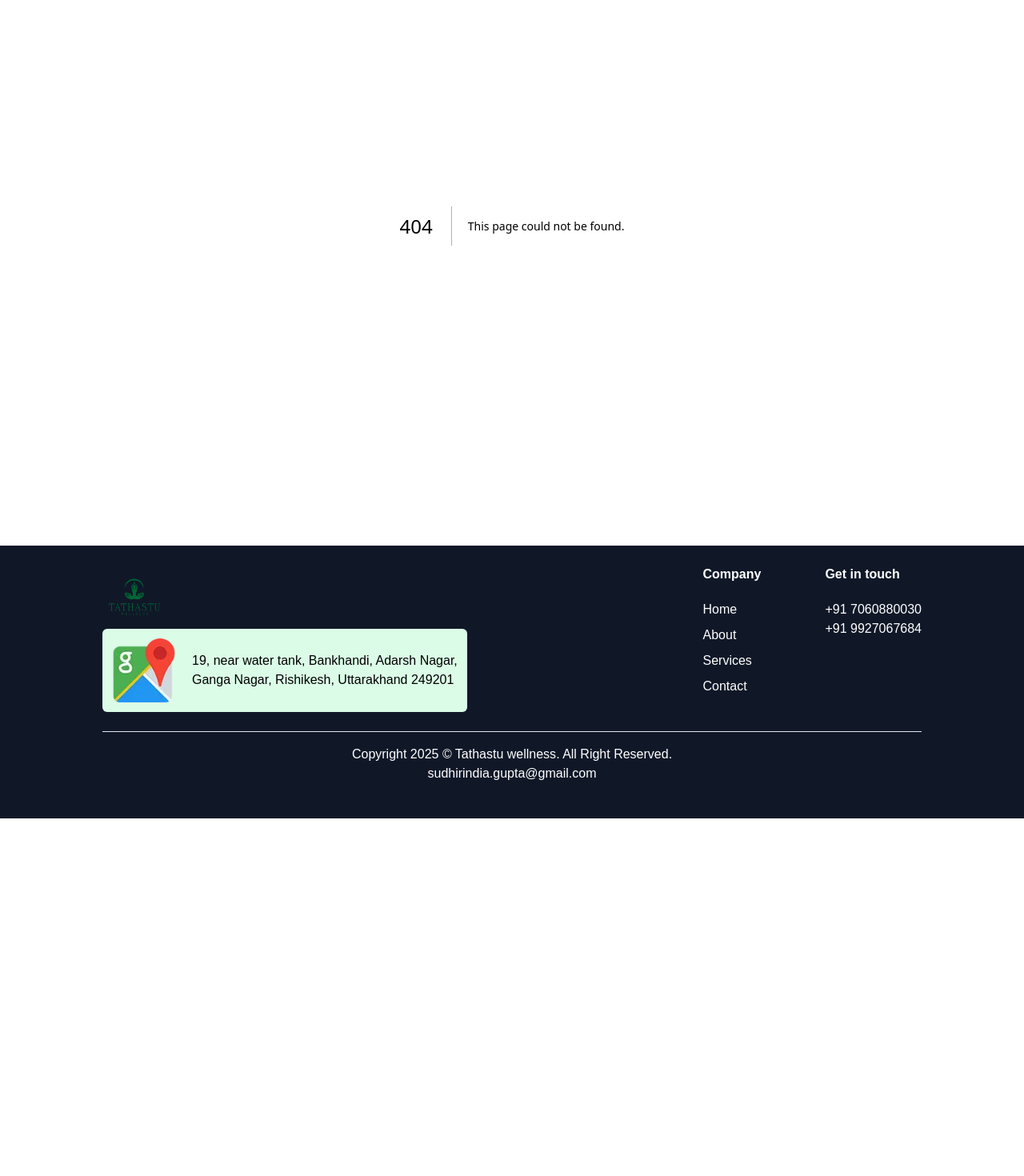
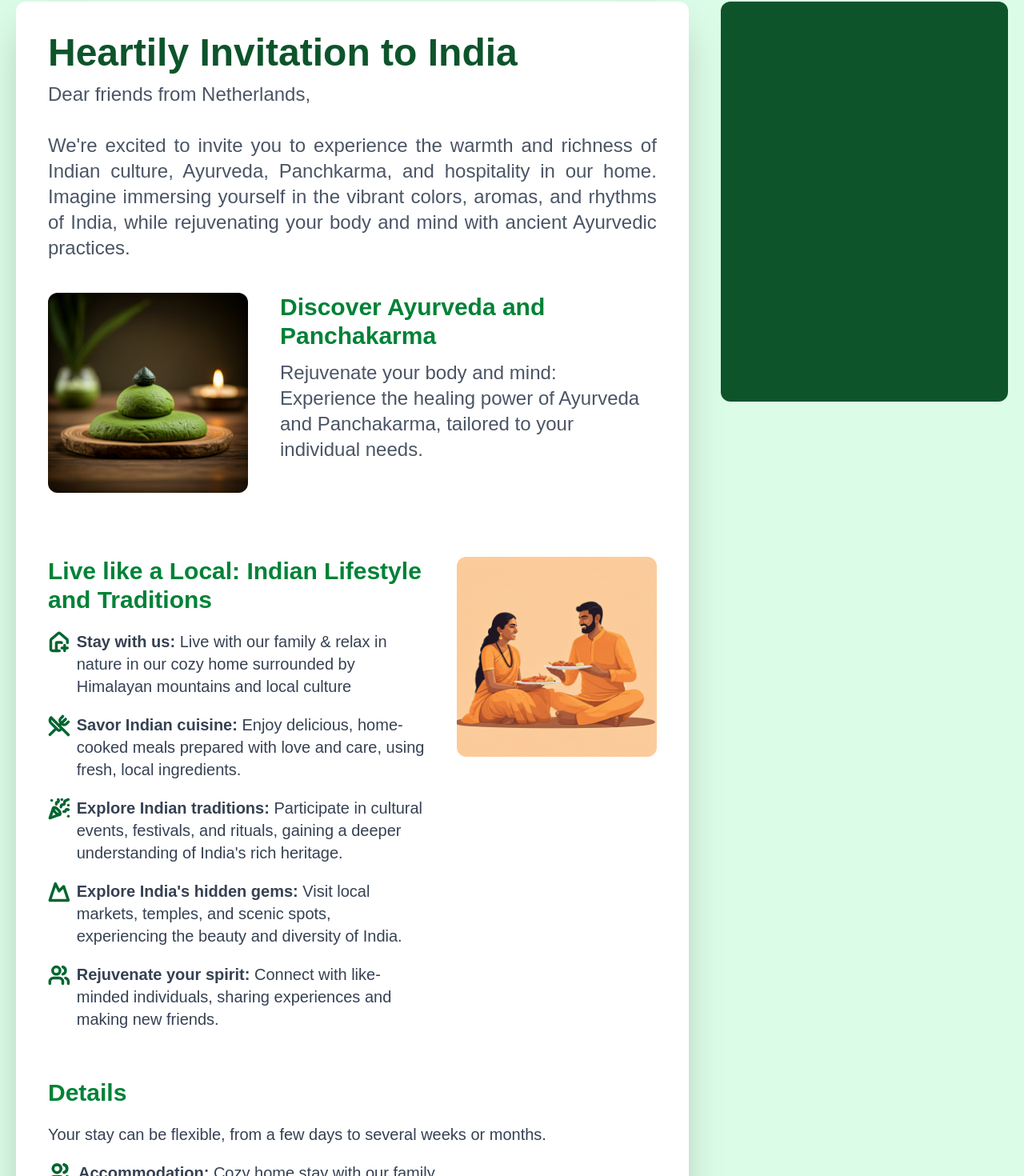
Before and after one commit to Officialabhigaur/tathastuwellness, a Next.js app: page /invitation in a window 1280 px wide. Before the commit this address had no page. Shown: the part 118-1588 px from the top of the page at 80% size. Before the commit the page ends 1141 px from the top, so only its background shows below. Built offline with nearby package versions, Linux system fonts and the light colour scheme.

Commit message:
invitation page added

```diff
--- /dev/null
+++ b/src/app/invitation/page.jsx
@@ -0,0 +1,153 @@
+import {
+  HousePlus,
+  Mountain,
+  PartyPopper,
+  Users,
+  UtensilsCrossed,
+} from "lucide-react";
+import React from "react";
+
+const page = () => {
+  return (
+    <div className="min-h-screen flex gap-10  pt-30 p-5 items-start bg-green-100">
+      <div className="w-[70%] rounded-xl h-full min-h-screen bg-white p-10 shadow-2xl">
+        <h1 className="text-5xl font-bold text-green-900">
+          Heartily Invitation to India
+        </h1>
+        <p className="mt-3 text-2xl text-gray-600">
+          Dear friends from Netherlands,
+        </p>
+        <p className="mt-8 text-2xl text-gray-600 text-justify">
+          We're excited to invite you to experience the warmth and richness of
+          Indian culture, Ayurveda, Panchkarma, and hospitality in our home.
+          Imagine immersing yourself in the vibrant colors, aromas, and rhythms
+          of India, while rejuvenating your body and mind with ancient Ayurvedic
+          practices.
+        </p>
+
+        <div className="flex  gap-10 mt-10">
+          <img src="/panchkarma.png" alt="" className="rounded-xl w-[250px] " />
+          <div>
+            <h2 className="text-3xl font-bold text-green-700">
+              Discover Ayurveda and Panchakarma
+            </h2>
+            <p className="text-2xl text-gray-600 mt-3">
+              Rejuvenate your body and mind: Experience the healing power of
+              Ayurveda and Panchakarma, tailored to your individual needs.
+            </p>
+          </div>
+        </div>
+
+        <div className="flex gap-10 items-start mt-20">
+          <div className="space-y-5">
+            <h2 className="text-3xl text-green-700 font-bold">
+              Live like a Local: Indian Lifestyle and Traditions
+            </h2>
+
+            <div className="flex gap-2">
+              <HousePlus
+                className="text-green-800 "
+                size={30}
+                strokeWidth={3}
+              />
+
+              <p className="text-xl  text-gray-700 w-fit">
+                <strong>Stay with us:</strong> Live with our family &amp; relax
+                in nature in our cozy home surrounded by Himalayan mountains and
+                local culture
+              </p>
+            </div>
+            <div className="flex gap-2">
+              <UtensilsCrossed
+                className="text-green-800 "
+                size={30}
+                strokeWidth={3}
+              />
+
+              <p className="text-xl text-gray-700 w-fit">
+                <strong>Savor Indian cuisine:</strong> Enjoy delicious,
+                home-cooked meals prepared with love and care, using fresh,
+                local ingredients.
+              </p>
+            </div>
+            <div className="flex gap-2">
+              <PartyPopper
+                className="text-green-800 "
+                size={30}
+                strokeWidth={3}
+              />
+
+              <p className="text-xl text-gray-700 w-fit">
+                <strong>Explore Indian traditions:</strong> Participate in
+                cultural events, festivals, and rituals, gaining a deeper
+                understanding of India's rich heritage.
+              </p>
+            </div>
+            <div className="flex gap-2">
+              <Mountain className="text-green-800 " size={30} strokeWidth={3} />
+
+              <p className="text-xl text-gray-700 w-fit">
+                <strong>Explore India's hidden gems:</strong> Visit local
+                markets, temples, and scenic spots, experiencing the beauty and
+                diversity of India.
+              </p>
+            </div>
+            <div className="flex gap-2">
+              <Users className="text-green-800 " size={30} strokeWidth={3} />
+
+              <p className="text-xl text-gray-700 w-fit">
+                <strong>Rejuvenate your spirit:</strong> Connect with
+                like-minded individuals, sharing experiences and making new
+                friends.
+              </p>
+            </div>
+
+
+          </div>
+          <img src="/food.png" alt="" className="w-[250px] rounded-xl" />
+        </div>
+
+        <div className="space-y-5 mt-15">
+              <h2 className="text-3xl text-green-700 font-bold">Details</h2>
+              <p className=" text-gray-700 text-xl">
+                Your stay can be flexible, from a few days to several weeks or
+                months.
+              </p>
+
+              <div className="flex gap-2">
+              <Users className="text-green-800 " size={30} strokeWidth={3} />
+
+              <p className="text-xl text-gray-700 w-fit">
+                <strong>Accommodation:</strong> Cozy home stay with our family
+              </p>
+            </div>
+
+             <div className="flex gap-2">
+              <Users className="text-green-800 " size={30} strokeWidth={3} />
+
+              <p className="text-xl text-gray-700 w-fit">
+                <strong>Activities:</strong> Ayurveda, Panchakarma, yoga, cultural events, local exploration, and more
+              </p>
+            </div>
+
+            <hr className="text-green-500 mt-10"/>
+
+<p className="text-xl text-gray-700">If you're interested in experiencing the best of India, please don't hesitate to contact us. We'd love to welcome you to our home and share the richness of Indian culture with you.</p>
+
+<div>
+<p className="text-xl text-gray-700">Warm regards.</p>
+<p class="font-display text-2xl text-green-800 font-semibold">Sudheer &amp; Prachi</p>
+<p className="text-xl text-gray-700">Tathastu Wellnessess</p>
+</div>
+
+
+
+
+            </div>
+      </div>
+      <div className="w-[30%] bg-green-900 h-[500px] rounded-xl"></div>
+    </div>
+  );
+};
+
+export default page;
--- a/src/components/footer/Footer.jsx
+++ b/src/components/footer/Footer.jsx
@@ -73,7 +73,7 @@ export default function Footer() {
       </div>
 
       <p className="pt-4 text-center pb-5">
-        Copyright 2025 © <a href="https://prebuiltui.com">Tathastu wellness</a>.
+        Copyright 2025 © <a href="https://prebuiltui.com">Tathastu wellnessess</a>.
         All Right Reserved.
         <br />
         <a
```
Also changed, not shown: public/food.png (added), public/panchkarma.png (added).
